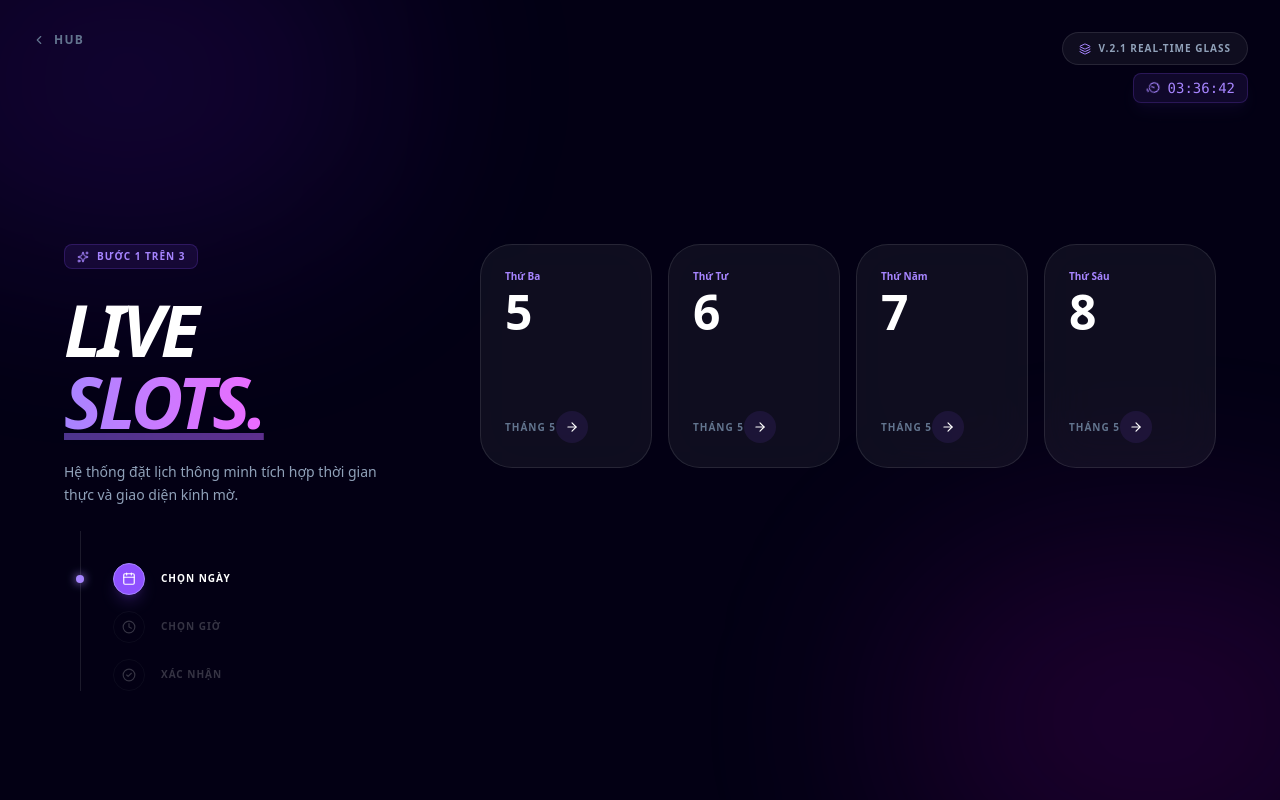
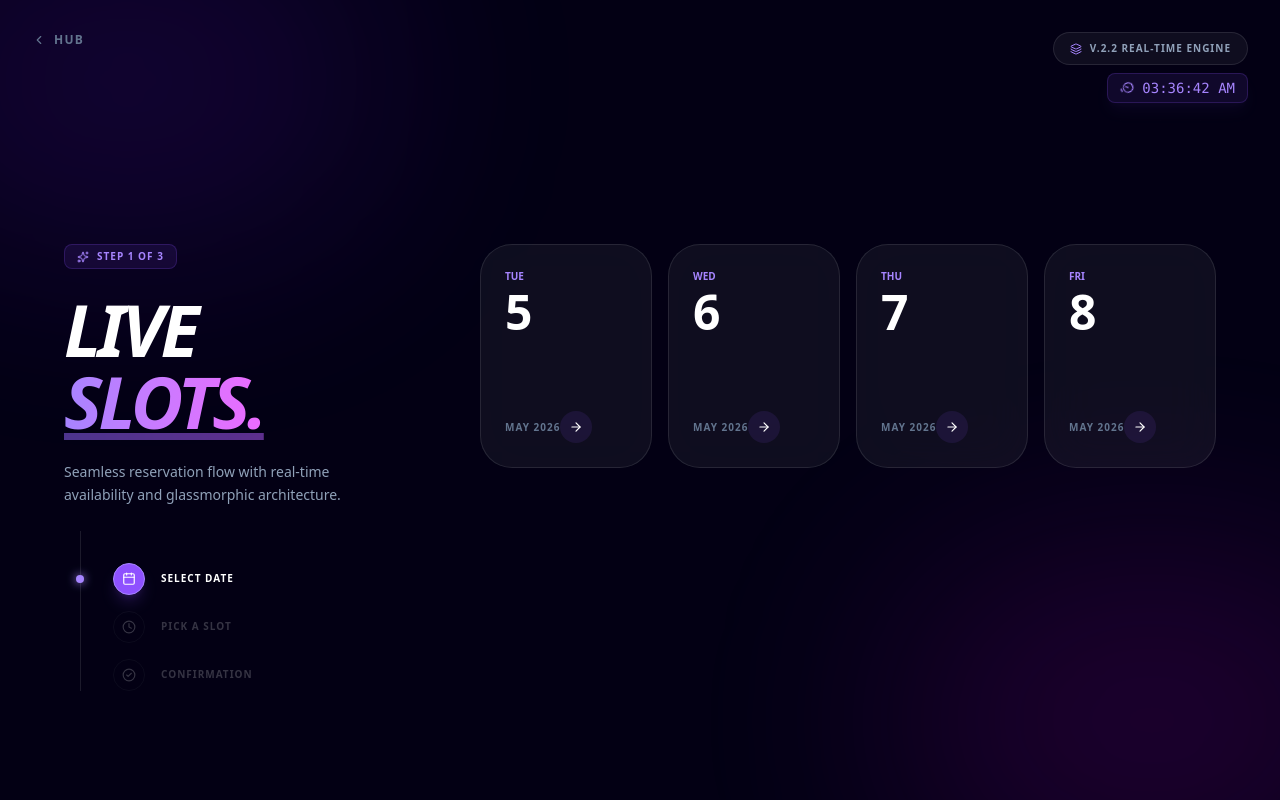
Before and after one commit to chunamanh05/trw-puzzles, a Next.js app: page /puzzle-105 in a window 1280 px wide. Built offline with nearby package versions, Linux system fonts and the light colour scheme.

Commit message:
design: finalize puzzle 105 UI with English labels and live clock

```diff
--- a/src/app/puzzle-105/page.tsx
+++ b/src/app/puzzle-105/page.tsx
@@ -13,7 +13,7 @@ interface DayAvailability { id: string; date: number; dayName: string; fullName:
 // --- Extended Mock Data ---
 const MOCK_DAYS: DayAvailability[] = [
   {
-    id: "day-1", date: 5, dayName: "TUE", fullName: "Thứ Ba",
+    id: "day-1", date: 5, dayName: "TUE", fullName: "Tuesday",
     slots: [
       { time: "08:30", status: "booked" }, { time: "09:30", status: "available" },
       { time: "10:30", status: "available" }, { time: "11:30", status: "available" },
@@ -22,7 +22,7 @@ const MOCK_DAYS: DayAvailability[] = [
     ]
   },
   {
-    id: "day-2", date: 6, dayName: "WED", fullName: "Thứ Tư",
+    id: "day-2", date: 6, dayName: "WED", fullName: "Wednesday",
     slots: [
       { time: "08:30", status: "available" }, { time: "09:30", status: "available" },
       { time: "10:30", status: "available" }, { time: "11:30", status: "booked" },
@@ -31,7 +31,7 @@ const MOCK_DAYS: DayAvailability[] = [
     ]
   },
   {
-    id: "day-3", date: 7, dayName: "THU", fullName: "Thứ Năm",
+    id: "day-3", date: 7, dayName: "THU", fullName: "Thursday",
     slots: [
       { time: "08:30", status: "booked" }, { time: "09:30", status: "booked" },
       { time: "10:30", status: "available" }, { time: "11:30", status: "available" },
@@ -40,7 +40,7 @@ const MOCK_DAYS: DayAvailability[] = [
     ]
   },
   {
-    id: "day-4", date: 8, dayName: "FRI", fullName: "Thứ Sáu",
+    id: "day-4", date: 8, dayName: "FRI", fullName: "Friday",
     slots: [
       { time: "08:30", status: "available" }, { time: "09:30", status: "available" },
       { time: "10:30", status: "available" }, { time: "11:30", status: "available" },
@@ -64,7 +64,7 @@ export default function GlassBookingPage() {
 
   const activeDay = useMemo(() => MOCK_DAYS.find(d => d.id === selectedDayId)!, [selectedDayId]);
 
-  const timeString = currentTime.toLocaleTimeString('vi-VN', { hour: '2-digit', minute: '2-digit', second: '2-digit' });
+  const timeString = currentTime.toLocaleTimeString('en-US', { hour: '2-digit', minute: '2-digit', second: '2-digit', hour12: true });
 
   return (
     <main className="min-h-screen bg-[#030014] text-white flex flex-col font-sans relative overflow-hidden">
@@ -83,7 +83,7 @@ export default function GlassBookingPage() {
 
         <div className="flex flex-col items-end gap-2">
           <div className="flex items-center gap-2 px-4 py-2 bg-white/5 rounded-full border border-white/10 text-[10px] font-bold uppercase tracking-widest text-slate-400">
-            <Layers size={12} className="text-violet-400" /> V.2.1 Real-time Glass
+            <Layers size={12} className="text-violet-400" /> V.2.2 Real-time Engine
           </div>
           <div className="flex items-center gap-2 text-violet-400 font-mono text-sm bg-violet-500/10 px-3 py-1 rounded-lg border border-violet-500/20 shadow-lg shadow-violet-500/5">
             <Timer size={14} className="animate-spin-slow" /> {timeString}
@@ -102,22 +102,22 @@ export default function GlassBookingPage() {
               className="space-y-6"
             >
               <div className="inline-flex items-center gap-2 px-3 py-1 bg-violet-500/10 border border-violet-500/20 rounded-lg text-violet-400 text-[10px] font-black uppercase tracking-widest">
-                <Sparkles size={12} /> Bước {step} trên 3
+                <Sparkles size={12} /> Step {step} of 3
               </div>
               <h1 className="text-7xl font-black tracking-tighter leading-none italic">
                 LIVE<br/>
                 <span className="text-transparent bg-clip-text bg-gradient-to-r from-violet-400 to-fuchsia-400 underline decoration-violet-500/30">SLOTS.</span>
               </h1>
               <p className="text-slate-400 text-sm max-w-xs font-medium leading-relaxed">
-                Hệ thống đặt lịch thông minh tích hợp thời gian thực và giao diện kính mờ.
+                Seamless reservation flow with real-time availability and glassmorphic architecture.
               </p>
 
               {/* Steps Visual */}
               <div className="space-y-4 pt-8 border-l border-white/10 ml-4 pl-8">
                 {[
-                  { id: 1, label: "Chọn Ngày", icon: Calendar },
-                  { id: 2, label: "Chọn Giờ", icon: Clock },
-                  { id: 3, label: "Xác Nhận", icon: CheckCircle2 }
+                  { id: 1, label: "Select Date", icon: Calendar },
+                  { id: 2, label: "Pick a Slot", icon: Clock },
+                  { id: 3, label: "Confirmation", icon: CheckCircle2 }
                 ].map((s) => (
                   <div key={s.id} className={`flex items-center gap-4 transition-all duration-500 relative ${step >= s.id ? 'opacity-100' : 'opacity-20'}`}>
                     {step === s.id && (
@@ -151,13 +151,13 @@ export default function GlassBookingPage() {
                       className="group relative h-56 bg-white/5 backdrop-blur-xl border border-white/10 rounded-[2rem] p-6 flex flex-col justify-between hover:bg-white/10 hover:border-violet-500/50 transition-all duration-500 text-left overflow-hidden"
                     >
                       <div className="z-10">
-                        <span className="text-[10px] font-black text-violet-400 mb-1 block">{day.fullName}</span>
+                        <span className="text-[10px] font-black text-violet-400 mb-1 block">{day.dayName}</span>
                         <span className="text-5xl font-black tracking-tighter block group-hover:scale-110 transition-transform origin-left duration-500">
                           {day.date}
                         </span>
                       </div>
                       <div className="z-10 flex items-center justify-between">
-                        <span className="text-[10px] font-bold text-slate-500 uppercase tracking-widest">Tháng 5</span>
+                        <span className="text-[10px] font-bold text-slate-500 uppercase tracking-widest">May 2026</span>
                         <div className="w-8 h-8 rounded-full bg-violet-500/10 flex items-center justify-center group-hover:bg-violet-500 group-hover:text-white transition-all">
                           <ArrowRight size={14} />
                         </div>
@@ -178,10 +178,10 @@ export default function GlassBookingPage() {
                 >
                   <div className="flex items-center justify-between mb-10">
                     <button onClick={() => setStep(1)} className="text-[10px] font-black uppercase tracking-widest text-slate-500 hover:text-white transition-colors">
-                      ← Quay lại chọn ngày
+                      ← Back to selection
                     </button>
                     <div className="flex items-center gap-2">
-                       <span className="text-xs font-bold text-violet-400">{activeDay.fullName}, Ngày {activeDay.date}</span>
+                       <span className="text-xs font-bold text-violet-400">{activeDay.fullName}, May {activeDay.date}</span>
                     </div>
                   </div>
 
@@ -219,7 +219,7 @@ export default function GlassBookingPage() {
                     onClick={() => setStep(3)}
                     className="w-full mt-10 py-5 bg-white text-black font-black rounded-2xl flex items-center justify-center gap-3 hover:bg-violet-400 hover:text-white transition-all disabled:opacity-20 shadow-2xl shadow-white/5"
                   >
-                    Xác nhận khung giờ <ArrowRight size={18} />
+                    Confirm Selection <ArrowRight size={18} />
                   </button>
                 </motion.div>
               )}
@@ -238,18 +238,18 @@ export default function GlassBookingPage() {
                   />
 
                   <CheckCircle2 size={80} className="mx-auto mb-8 text-white" />
-                  <h2 className="text-5xl font-black tracking-tighter mb-4 italic">HOÀN TẤT!</h2>
+                  <h2 className="text-5xl font-black tracking-tighter mb-4 italic">SUCCESS!</h2>
                   <p className="text-white/80 font-medium mb-10 max-w-sm mx-auto leading-relaxed">
-                    Bạn đã đặt thành công lịch vào <br/>
+                    You have successfully booked your slot on <br/>
                     <span className="text-white font-black bg-black/20 px-2 py-1 rounded-lg">
-                      {activeDay.fullName}, Ngày {activeDay.date} lúc {selectedTime}
+                      {activeDay.fullName}, May {activeDay.date} at {selectedTime}
                     </span>
                   </p>
                   <button
                     onClick={() => { setStep(1); setSelectedTime(null); }}
                     className="px-10 py-4 bg-black text-white font-black rounded-2xl hover:bg-white/10 transition-all text-[10px] uppercase tracking-widest border border-white/10"
                   >
-                    Quay lại trang chủ
+                    Return Home
                   </button>
                 </motion.div>
               )}
```
